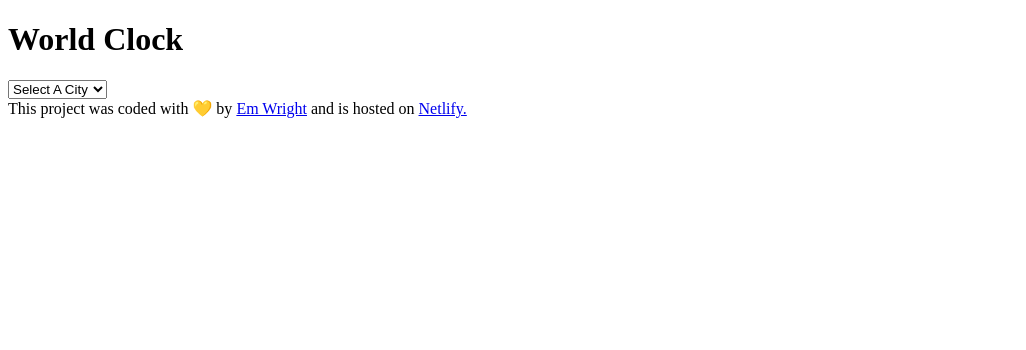
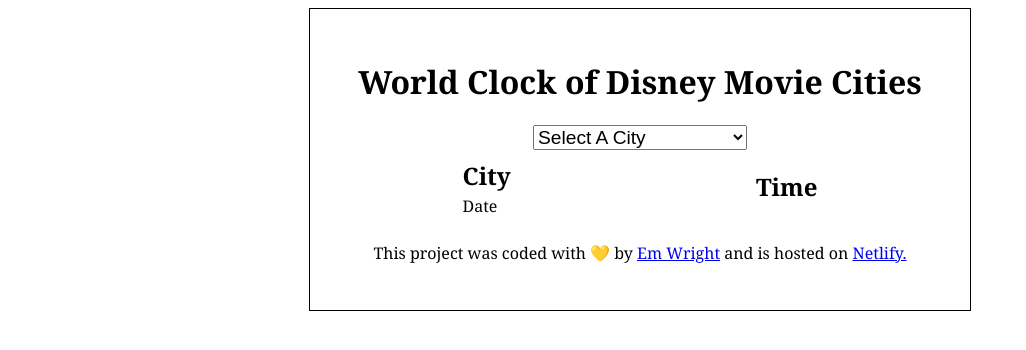
Before and after one commit to emWright94/SheCodes-World-Clock, a plain HTML site: page index.html in a window 1280 px wide. Shown: the whole page, without its empty margins (0-1026 px from the left). Drawn offline with Linux system fonts and the light colour scheme.

Commit message:
set up html and added basic css

```diff
--- a/index.html
+++ b/index.html
@@ -7,22 +7,47 @@
     <title>World Clock</title>
   </head>
   <body>
-    <h1>World Clock</h1>
+    <div class="container">
+      <header>
+        <h1>World Clock of Disney Movie Cities</h1>
+      </header>
+      <select class="selectCity">
+        <option value="">Select A City</option>
+        <option value="">St. Petersburg, Russia</option>
+        <option value="">Notre Dame, France</option>
+        <option value="">Thessaloniki, Greece</option>
+        <option value="">Beijing, China</option>
+        <option value="">Isle of Lewis, Scotland</option>
+        <option value="">New Orleans, USA</option>
+      </select>
 
-    <select>
-      <option value="">Select A City</option>
-      <option value=""></option>
-    </select>
+      <div class="citySection">
+        <div class="leftSide">
+          <h2 class="city">City</h2>
+          <p class="date">Date</p>
+        </div>
+        <div class="rightSide">
+          <h2 class="time">Time</h2>
+        </div>
+      </div>
+
       <footer>
+        <p>
           This project was coded with 💛 by
-      <a href="https://github.com/emWright94?tab=repositories" target="blank"
+          <a
+            href="https://github.com/emWright94?tab=repositories"
+            target="blank"
             >Em Wright</a
           >
           and is hosted on
-      <a href="https://app.netlify.com/teams/emwright94/sites" target="blank"
+          <a
+            href="https://app.netlify.com/teams/emwright94/sites"
+            target="blank"
             >Netlify.</a
           >
+        </p>
       </footer>
+    </div>
     <script href="src/script.js"></script>
   </body>
 </html>
--- a/src/script.js
+++ /dev/null
@@ -1 +0,0 @@
-alert("hello");
--- a/src/style.css
+++ b/src/style.css
@@ -0,0 +1,36 @@
+.container {
+  font-family: Cambria, Cochin, Georgia, Times, "Times New Roman", serif;
+  border: 1px solid black;
+  display: block;
+  margin: 0 auto;
+  max-width: 600px;
+  padding: 30px;
+}
+header {
+  display: block;
+  margin: 0 auto;
+  text-align: center;
+}
+.selectCity {
+  display: block;
+  margin: 0 auto;
+  font-size: larger;
+}
+.citySection {
+  display: flex;
+  justify-content: space-around;
+}
+.leftSide {
+  line-height: 0.5;
+}
+.rightSide .city {
+}
+.date {
+}
+.time {
+}
+footer {
+  display: block;
+  margin: 0 auto;
+  text-align: center;
+}
```
Lines whose indentation alone changed are shown as unchanged.
